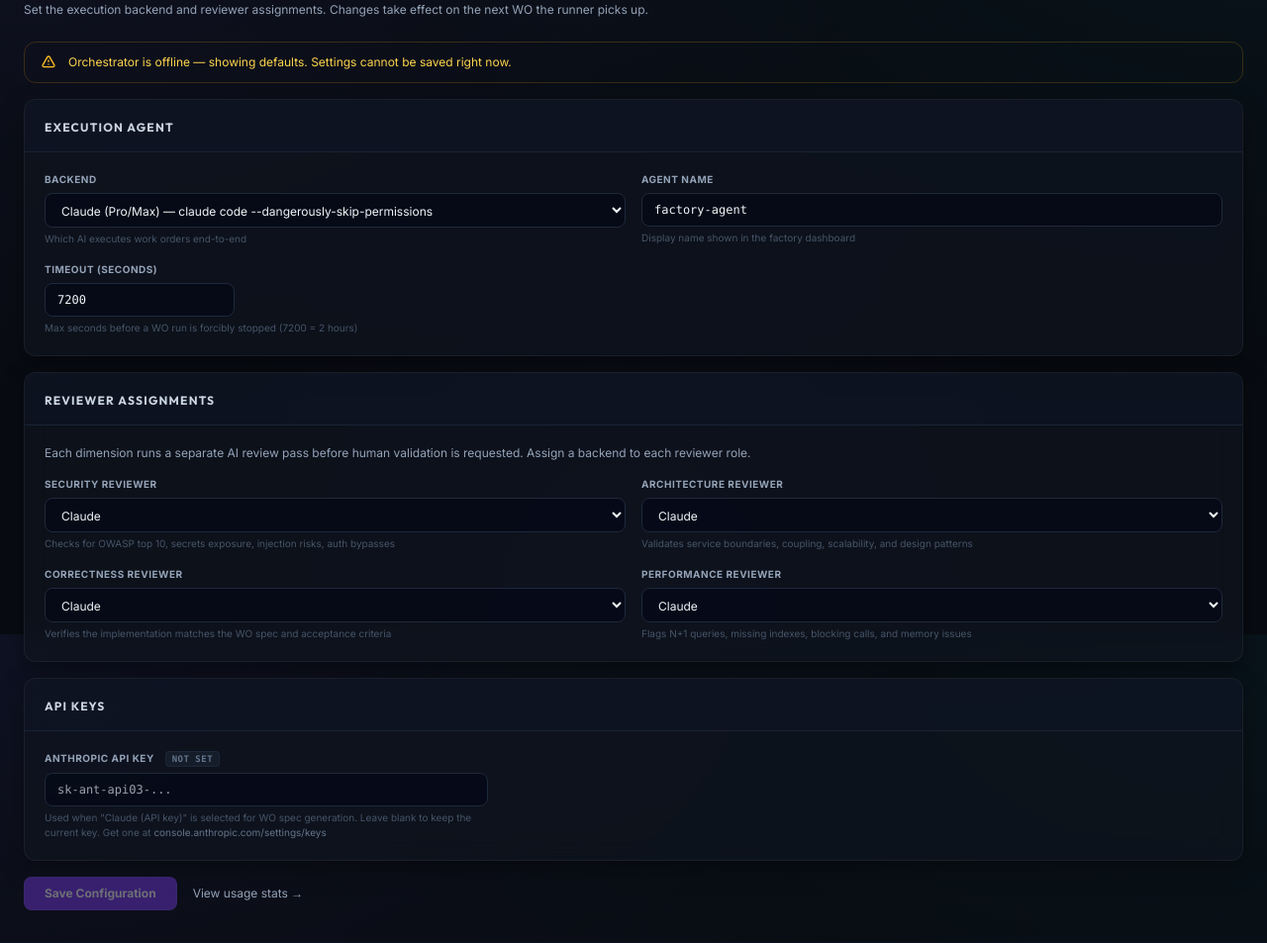
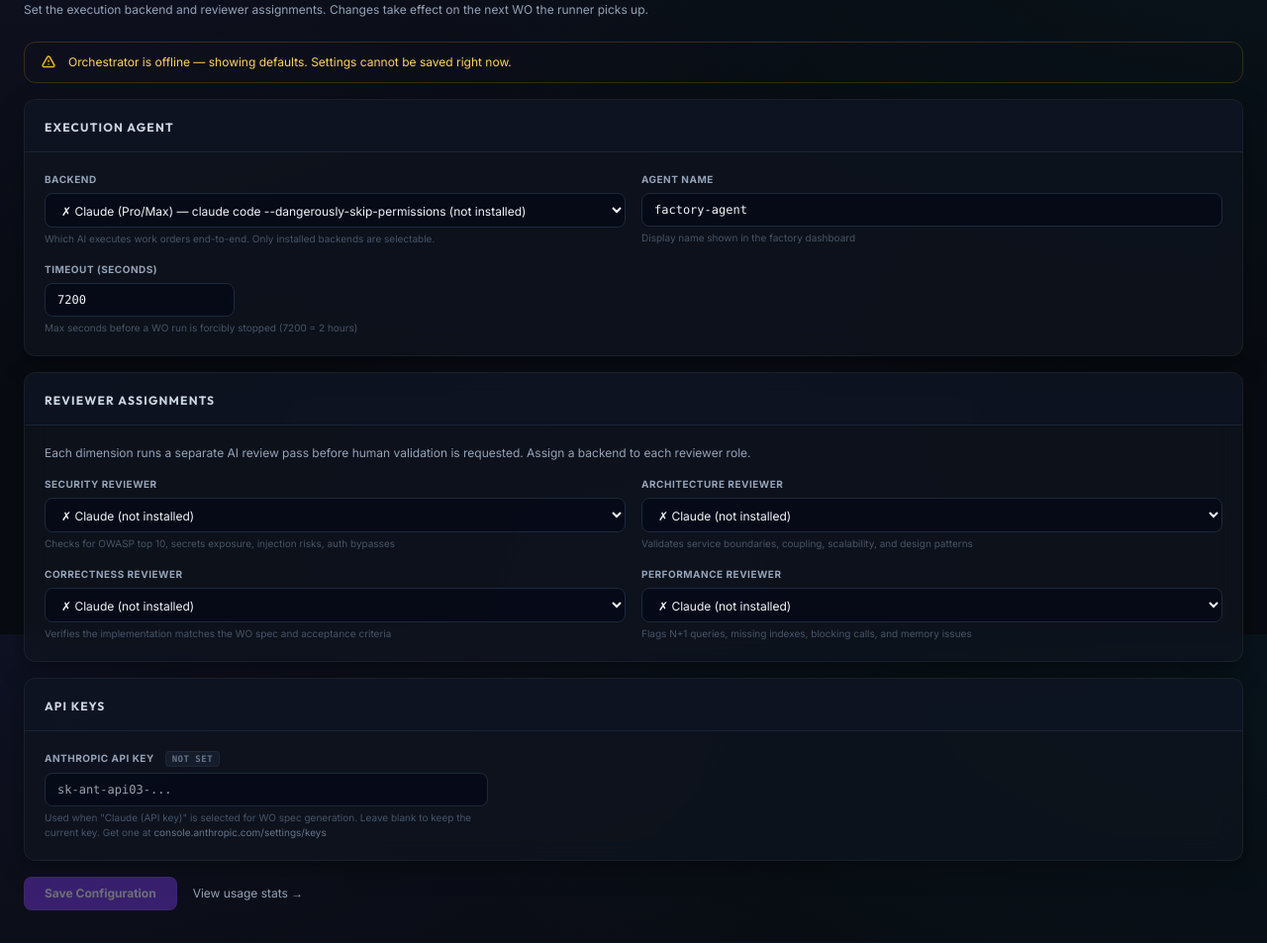
Before and after one commit to dentroio/agentic-factory, a FastAPI app: page /settings/agents in a window 1280 px wide. Shown: the part 159-1112 px from the top of the page at 99% size. Run offline with FastAPI, Linux system fonts and the light colour scheme; data that the repository does not hold is empty; some libraries are stand-ins or nearby versions.

Commit message:
feat(settings): show installed vs unavailable backends in agent config
- settings_agents route now fetches /api/backends from orchestrator and passes
  installed_backends dict to the template
- Execution backend and reviewer dropdowns disable options for backends that
  aren't installed on the host (✓ installed / ✗ not installed labels shown)
- Prevents misconfiguration: you can only select backends you can actually use

Co-Authored-By: Claude Sonnet 4.6 <noreply@anthropic.com>

```diff
--- a/services/status-site/main.py
+++ b/services/status-site/main.py
@@ -1036,6 +1036,17 @@ async def settings_agents(request: Request, saved: str = "", error: str = ""):
                 secrets = sec_r.json()
     except Exception:
         pass
+    # Fetch installed backends from the agent runner health check
+    installed_backends: dict[str, bool] = {}
+    try:
+        async with httpx.AsyncClient(timeout=3) as client:
+            r = await client.get(f"{ORCHESTRATOR_URL}/api/backends")
+            if r.status_code == 200:
+                data = r.json()
+                for b in ("claude", "cursor", "codex", "gemini"):
+                    installed_backends[b] = bool(data.get(b, False))
+    except Exception:
+        pass
     return templates.TemplateResponse(request=request, name="settings_agents.html", context={
         "site_title": SITE_TITLE,
         "refresh_seconds": 3600,
@@ -1045,6 +1056,7 @@ async def settings_agents(request: Request, saved: str = "", error: str = ""):
         "error": error,
         "orchestrator_offline": not cfg,
         "anthropic_key_set": secrets.get("ANTHROPIC_API_KEY", False),
+        "installed_backends": installed_backends,
     })
 
 
--- a/services/status-site/templates/settings_agents.html
+++ b/services/status-site/templates/settings_agents.html
@@ -57,10 +57,14 @@
               ('gemini', 'Gemini — gemini --yolo'),
             ] %}
             {% for val, label in backends %}
-            <option value="{{ val }}" {% if cfg.get('preferred', 'claude') == val %}selected{% endif %}>{{ label }}</option>
+            {% set is_installed = installed_backends.get(val, false) %}
+            <option value="{{ val }}" {% if cfg.get('preferred', 'claude') == val %}selected{% endif %}
+              {% if not is_installed %}disabled{% endif %}>
+              {{ '✓ ' if is_installed else '✗ ' }}{{ label }}{% if not is_installed %} (not installed){% endif %}
+            </option>
             {% endfor %}
           </select>
-          <p class="text-[10px] text-slate-600 mt-1">Which AI executes work orders end-to-end</p>
+          <p class="text-[10px] text-slate-600 mt-1">Which AI executes work orders end-to-end. Only installed backends are selectable.</p>
         </div>
 
         <div>
@@ -107,7 +111,11 @@
                   class="w-full bg-slate-950/60 border border-slate-800 rounded-lg px-3 py-2 text-xs text-slate-100
                          focus:outline-none focus:border-violet-500/60 focus:ring-1 focus:ring-violet-500/30 transition-all">
             {% for val, label in [('claude','Claude'), ('cursor','Cursor'), ('codex','Codex'), ('gemini','Gemini')] %}
-            <option value="{{ val }}" {% if reviewer_cfg.get(role_key, 'claude') == val %}selected{% endif %}>{{ label }}</option>
+            {% set is_installed = installed_backends.get(val, false) %}
+            <option value="{{ val }}" {% if reviewer_cfg.get(role_key, 'claude') == val %}selected{% endif %}
+              {% if not is_installed %}disabled{% endif %}>
+              {{ '✓ ' if is_installed else '✗ ' }}{{ label }}{% if not is_installed %} (not installed){% endif %}
+            </option>
             {% endfor %}
           </select>
           <p class="text-[10px] text-slate-600 mt-1">{{ role_desc }}</p>
```
